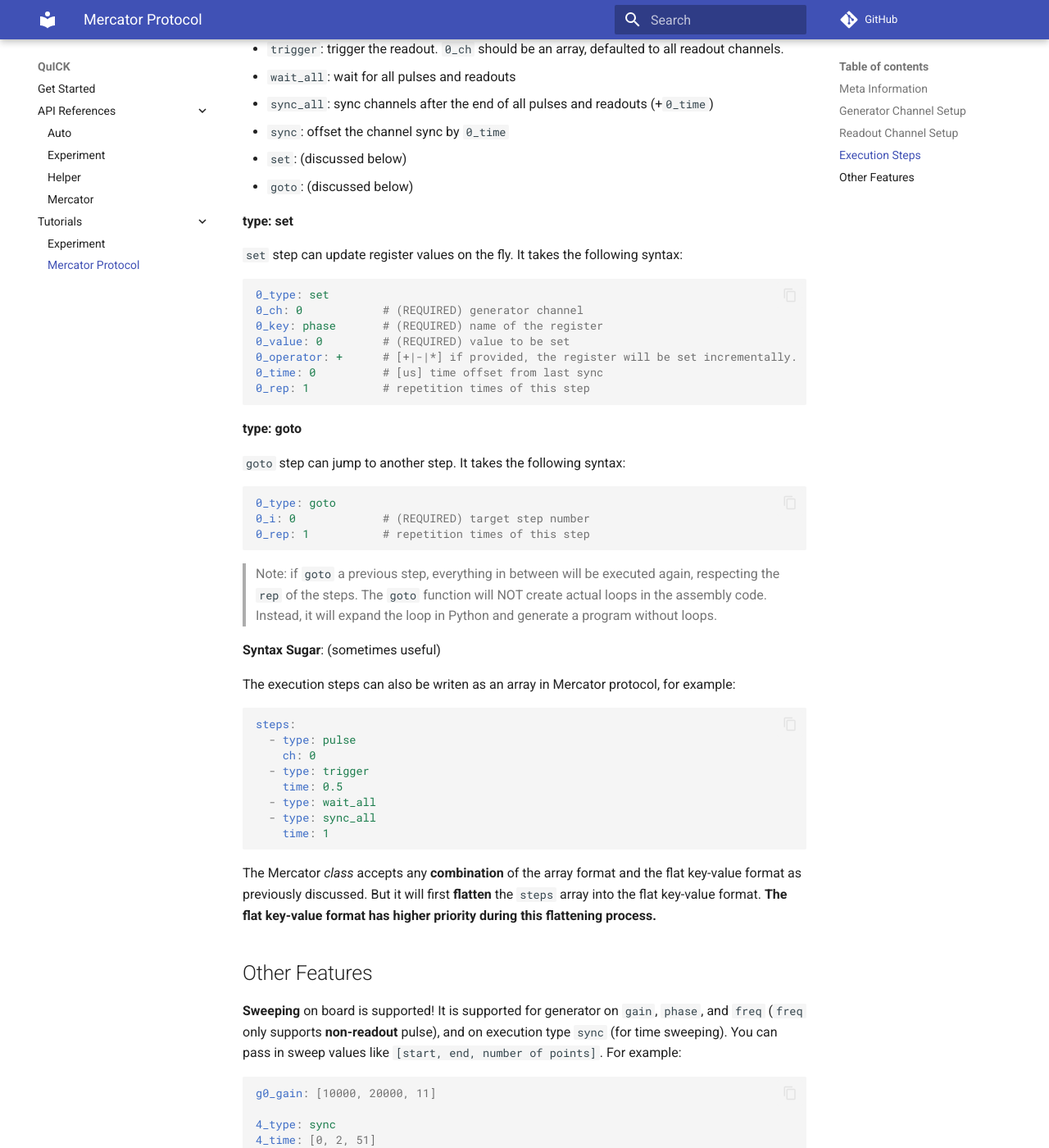
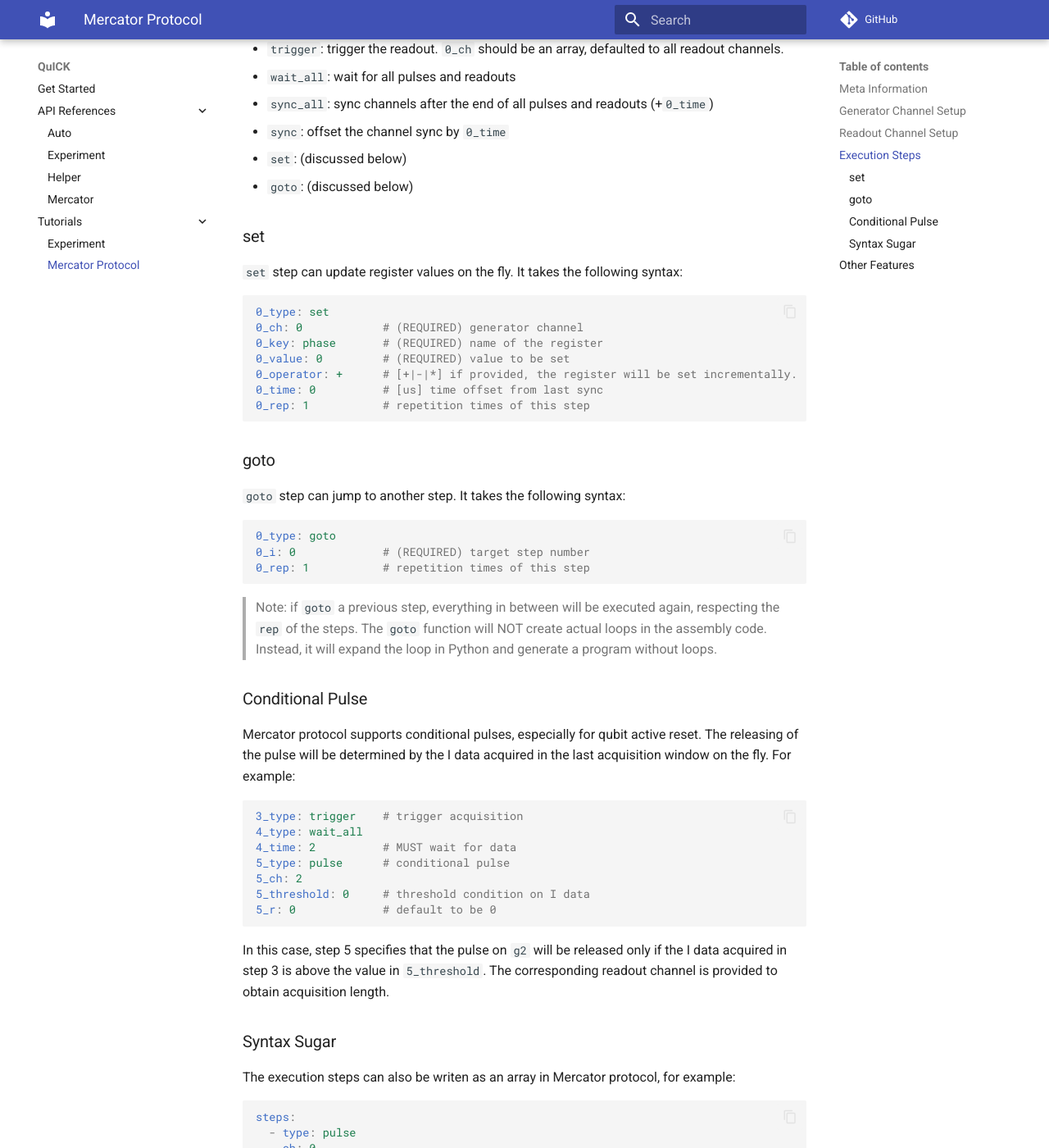
Before and after one commit to clelandlab/quick, an MkDocs documentation site: the page built from docs/Tutorials/mercator.md, in a window 1280 px wide and 1400 px high, scrolled down 3321 px. Shown: the whole window at 82% size. Built offline with MkDocs 1.6.1 and Material for MkDocs 9.7.7, drawn with Linux system fonts in a browser that asks for light colours; comment, search, counter and statistics services are not loaded.

Commit message:
Update doc

````diff
--- a/docs/Tutorials/mercator.md
+++ b/docs/Tutorials/mercator.md
@@ -115,7 +115,7 @@
 
 The step `type` is required. It takes one of the following values:
 
-- `pulse`: release a pulse from channel `0_ch`.
+- `pulse`: release a pulse from channel `0_ch`. Conditional pulses see below.
 - `trigger`: trigger the readout. `0_ch` should be an array, defaulted to all readout channels.
 - `wait_all`: wait for all pulses and readouts
 - `sync_all`: sync channels after the end of all pulses and readouts (+`0_time`)
@@ -149,7 +149,23 @@
 
 > Note: if `goto` a previous step, everything in between will be executed again, respecting the `rep` of the steps. The `goto` function will NOT create actual loops in the assembly code. Instead, it will expand the loop in Python and generate a program without loops.
 
-**Syntax Sugar**: (sometimes useful)
+### Conditional Pulse
+
+Mercator protocol supports conditional pulses, especially for qubit active reset. The releasing of the pulse will be determined by the I data acquired in the last acquisition window on the fly. For example:
+
+```yaml
+3_type: trigger    # trigger acquisition
+4_type: wait_all
+4_time: 2          # MUST wait for data
+5_type: pulse      # conditional pulse
+5_ch: 2
+5_threshold: 0     # threshold condition on I data
+5_r: 0             # default to be 0
+```
+
+In this case, step 5 specifies that the pulse on `g2` will be released only if the I data acquired in step 3 is above the value in `5_threshold`. The corresponding readout channel is provided to obtain acquisition length.
+
+### Syntax Sugar
 
 The execution steps can also be writen as an array in Mercator protocol, for example:
 
````
Also changed, not shown: other parts of docs/Tutorials/mercator.md (+2 -2 lines), docs/API References/experiment.md (+25 -0 lines).
